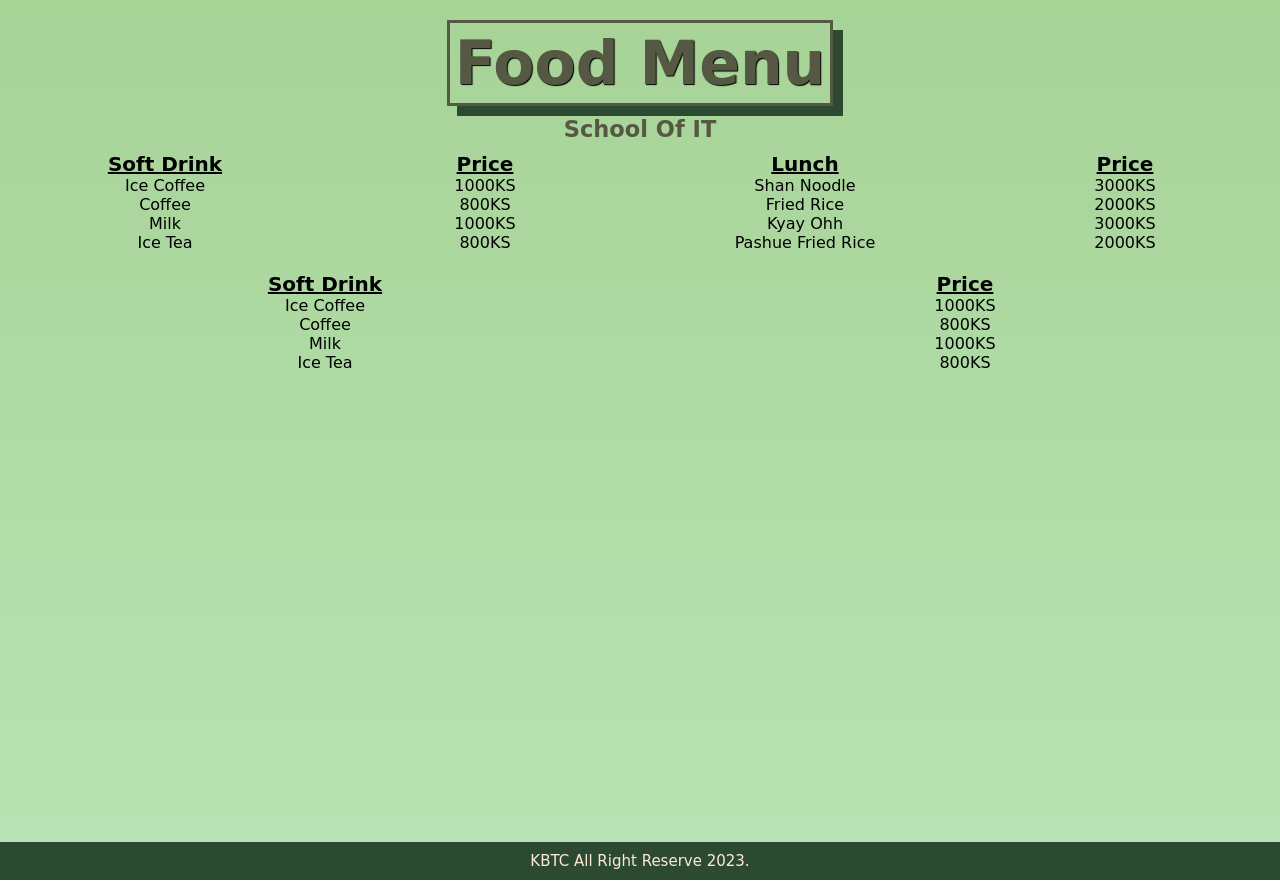
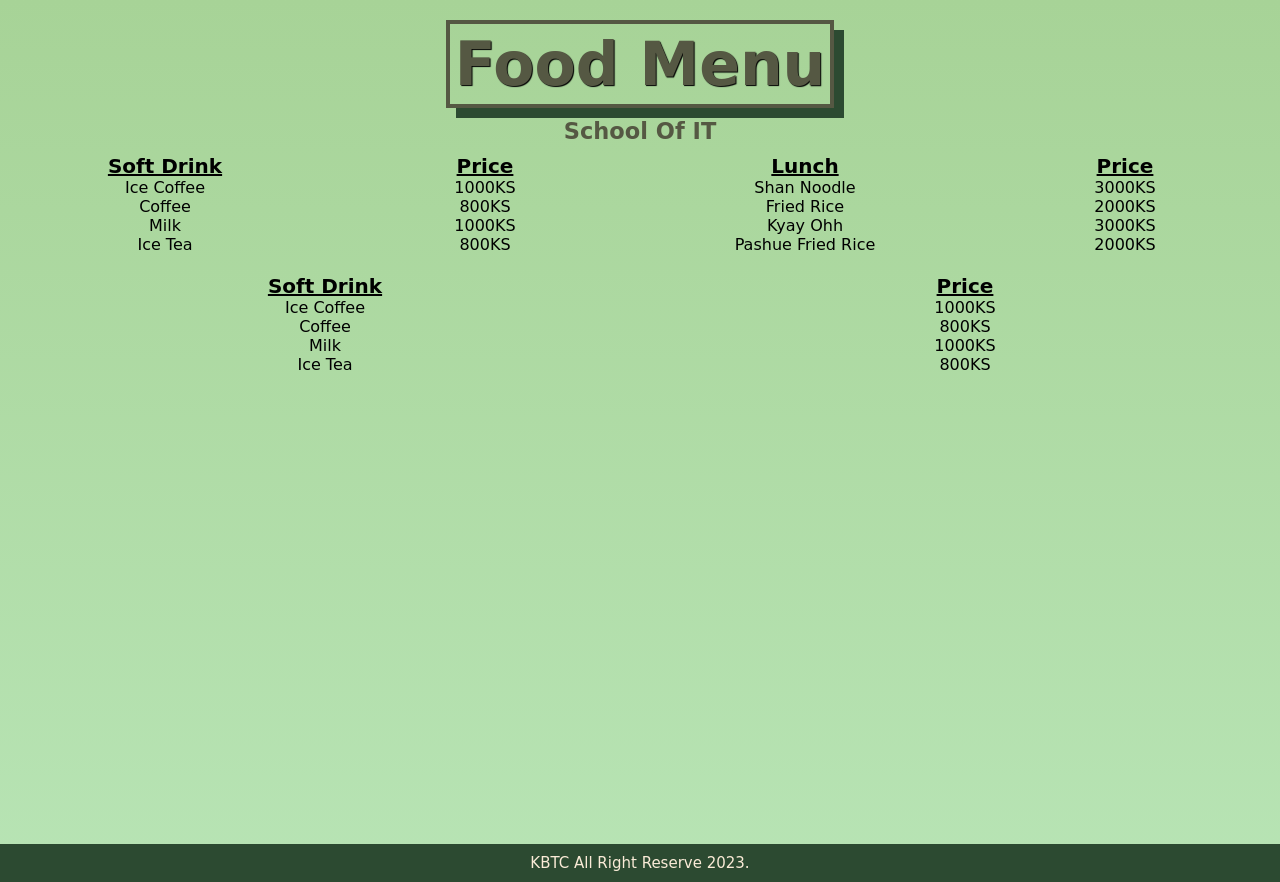
Before and after one commit to YanLynnKyaw/FoodMenu, a plain HTML site: page index.html in a window 1280 px wide. Drawn offline with Linux system fonts and the light colour scheme; a web font is replaced by a local one.

```diff
--- a/css/style.css
+++ b/css/style.css
@@ -32,7 +32,7 @@ body{
     color: #555843;
 }
 h1{
-   border: solid;
+   border: solid 4px;
    margin-top: 20px;
    padding: 5px;
    box-shadow: 10px 10px #2c4a31;
```
